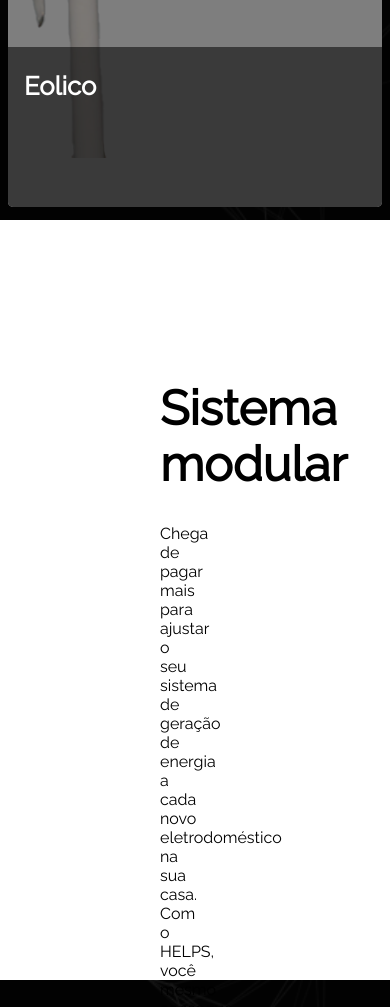
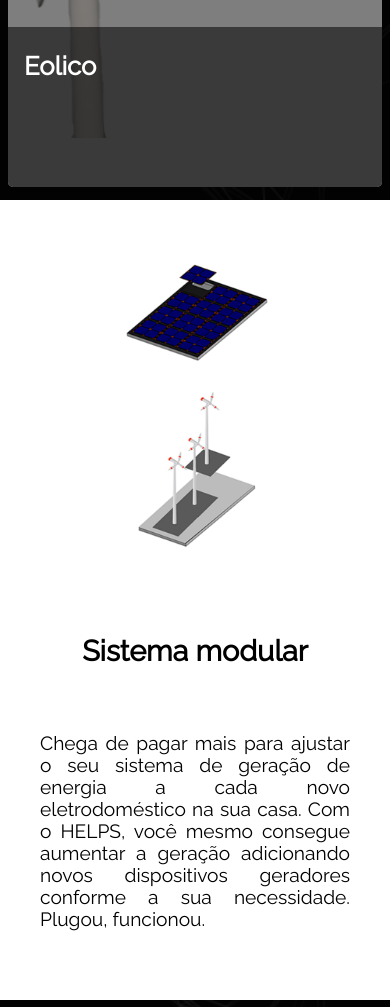
Before and after one commit to Tusk-UFPA/tusk-site, a Flask app: page / in a window 390 px wide. Shown: the part 4352-5359 px from the top of the page. Run offline with Flask 3, Linux system fonts and the light colour scheme.

Commit message:
adding img form mobiles

```diff
--- a/assets/css/index.css
+++ b/assets/css/index.css
@@ -253,7 +253,7 @@
     height: 90vh;
 }
 
-.input-containar-3>.sistema-inte-text{
+.input-containar-3>.sistema-inte-text, .input-containar-4>.modular{
     display: flex;
     flex-direction: column;
     justify-content: center;
@@ -276,24 +276,36 @@
 
 .input-containar-4 {
     display: flex;
-    flex-direction: column;
-    background-image: url('../img/SistemaModular.png');
+    /* flex-direction: column; */
+    background-color: #fff;
+    align-items: center;
     color: #000;
     height: 90vh;
 }
 .input-containar-4>.modular {
-    width: 50%;
-    padding: 10rem;
 
 }
 .input-containar-4>.modular>h2 {
 
+}
+.p-10{
+    padding-left: 10rem !important;
 }
 .image-cards-containar {
     display: flex;
     align-items: center;
     height: 80vh;
     padding: var(--10p) var(--side-padding);
+}
+
+.image-container{
+    height:100% ;
+    width: 100%;
+    overflow: hidden;
+}
+
+.image-container> img{
+    object-position: center, top;
 }
 
 .image-card-1,
@@ -411,10 +423,33 @@
     display: flex;
     align-items: center;
     width: 100%;
-    height: 80vh;
-    padding: var(--10p);
-    border: rgb(0, 183, 255) 1px solid;
+    height: 90vh;
+    padding: var(--10p) 5rem;
 }
+.deshboard{
+    display: flex;
+    flex-direction: column;
+    align-items: center;
+    justify-content: center;
+    width: 100%;
+    height: 100%;
+    padding: 2rem;
+
+}
+.deshboard > h2{
+    text-align: center;
+    font-size: 3rem;
+    font-weight: 700;
+    padding: 2rem;
+}
+
+.deshboard > p{
+    /* text-align: center; */
+    font-size: 1.2rem;
+    padding: 2rem;
+}
+
+
 
 .info-image,
 .info-content {
@@ -648,6 +683,28 @@
 
 
 @media only screen and (max-width: 770px) {
+    .mobile{
+        display: flex;
+    }
+    .desktop{
+        display: none !important;
+    }
+    .p-10{
+        padding: 0.5rem !important;
+    }
+    .info-containar,.input-containar-4 {
+        flex-direction: column;
+        height: 50rem;
+        padding: var(--10p) 0;
+    }
+    .deshboard>h2{
+        font-size: 1.8rem;
+    }
+
+    .deshboard>p{
+        text-align: justify;
+    }
+
     .menu-button-container {
         display: flex;
         z-index: 2;
@@ -743,14 +800,25 @@
     }
 
     .request-form {
-        background-color: #000000af;
         margin: 1rem 0 0 0;
         padding: 0;
         width: 100%;
     }
 
+    .header-text>h1{
+        font-size: 1.9rem;
+        font-weight: 800;
+        padding-bottom: 2rem;
+    }
+    .header-text>span{
+        font-size: 1.5rem;
+    }
+
+    .forms-text{
+        width: 100%;
+    }
     .forms-container {
-        max-width: 100%;
+        width: 100%;
     }
 
     .contato-container {
--- a/index.html
+++ b/index.html
@@ -55,7 +55,7 @@
                 <div class="text-wrapper">
                     <div class="header-text">
                         <h1>Energia em qualquer lugar</h1>
-                        <span>A qualquer momento</span>
+                        <span>A qualquer momento.</span>
                     </div>
                     <!-- <div class="input">
                         <input type="text">
@@ -64,9 +64,23 @@
             </div>
         </div>
 
-        <div id="solucao" class="solucao">
+        <div class="info-containar">
+            <div class="image-container">
+                <img class="img-h" src="assets/img/Enegialimpa.jpg" alt="" srcset="">
+            </div>
+            <div class="deshboard">
+                <h2>Energia limpa</h2>
+                <p>
+                    O HELPS busca substituir o gerador a diesel ou gasolina, utilizado em localidades remotas. Com isso,
+                    além de economizar com combustível para a geração de energia, você ajuda o meio ambiente e se livra
+                    de barulho, fumaça e riscos de acidente com geradores.
+                </p>
+            </div>
+        </div>
+
+
+        <!-- <div id="solucao" class="solucao">
             <div class="img-container">
-                <!-- jd -->
             </div>
             <div class="solucao-text">
                 <h2>Energia limpa</h2>
@@ -76,24 +90,23 @@
                     de barulho, fumaça e riscos de acidente com geradores.
                 </p>
             </div>
+        </div> -->
+
+        <div class="input-containar-4">
+            <div class="image-container">
+                <img class="img-w" src="assets/img/mobile/mobile_Sistemainteligente.png" alt="" srcset="">
+            </div>
+            <div class="p-10 deshboard ">
+                <h2>Sistema modular</h2>
+                <p>
+                    Chega de pagar mais para ajustar o seu sistema de geração de energia a cada novo eletrodoméstico na
+                    sua casa. Com o HELPS, você mesmo consegue aumentar a geração adicionando novos dispositivos
+                    geradores conforme a sua necessidade. Plugou, funcionou.
+                </p>
+            </div>
+
         </div>
 
-        <div class="input-containar-3">
-            <div class="sistema-inte-text">
-                <h2>
-                    Sistema Inteligente
-                </h2>
-                <p>
-                    O nosso sistema visa otimizar a geração de energia, com isso, os dispositivos geradores são
-                    controlados por um sistema inteligente, de maneira que as placas solares são controladas para a
-                    direção do sol durante o dia, e os aerogeradores são sempre posicionados para a direção do vento,
-                    para assim, buscar gerar o máximo possível de energia.
-                </p>
-            </div>
-            <!-- <div class="img-container"> -->
-            <!-- <img class="img-h" src="assets/img/Sistemainteligente.png" alt="" srcset=""> -->
-            <!-- </div>   -->
-        </div>
         <div class="image-cards-containar">
             <div class="image-card-1">
                 <div class="image-cover">
@@ -146,10 +159,10 @@
 
         <!-- Sistema modular-->
         <div class="input-containar-4">
-            <div class="mobile">
-                mode
+            <div class="image-container mobile">
+                <img class="img-w" src="assets/img/mobile/mobile_SistemaModular.png" alt="" srcset="">
             </div>
-            <div class="modular">
+            <div class="p-10 deshboard ">
                 <h2>Sistema modular</h2>
                 <p>
                     Chega de pagar mais para ajustar o seu sistema de geração de energia a cada novo eletrodoméstico na
@@ -157,32 +170,27 @@
                     geradores conforme a sua necessidade. Plugou, funcionou.
                 </p>
             </div>
+            <div class="image-container desktop">
+                <img class="img-w" src="assets/img/mobile/mobile_SistemaModular.png" alt="" srcset="">
+            </div>
         </div>
 
         <!--- Deshboard-->
-        <div class="input-containar-2">
-            <div class="mobile">
-                mode
-            </div>
-            <div class="dashboard">
-                <h2>deshboard</h2>
-            </div>
-            imag4
-        </div>
+
 
         <div class="info-containar">
-            <div class="info-image">
-                <div class="image-cover-of-header">
-                    <img class="img-w" src="assets/img/Dashboard.png" alt="" srcset="">
-                </div>
+            <div class="image-container">
+                <img class="img-w" src="assets/img/mobile/mobile_Dashboard_noback.png" alt="" srcset="">
             </div>
-            <div class="info-content">
-                <div class="image-cover-of-header">
-                    info
-                </div>
+            <div class="deshboard">
+                <h2>Dashboard</h2>
+                <p>
+                    Controle na palma da sua mão!
+                    Por meio do seu telefone ou computador, você poderá monitorar a geração de energia, além de
+                    verificar o consumo de energia elétrica da sua residência.
+                </p>
             </div>
         </div>
-
 
         <!-- forms -->
         <div id="request-form" class="request-form">
```
Also changed, not shown: assets/img/mobile/mobile_Dashboard.png (added), assets/img/mobile/mobile_Dashboard_noback.png (added), assets/img/mobile/mobile_SistemaModular.png (added).
